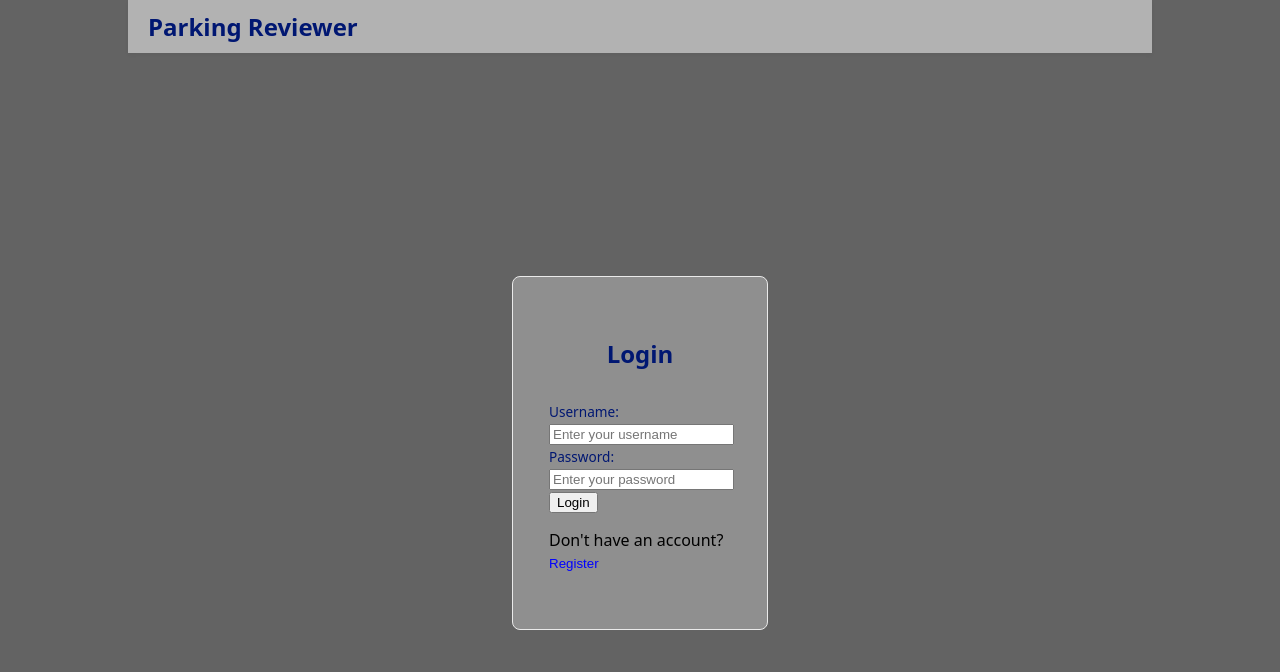
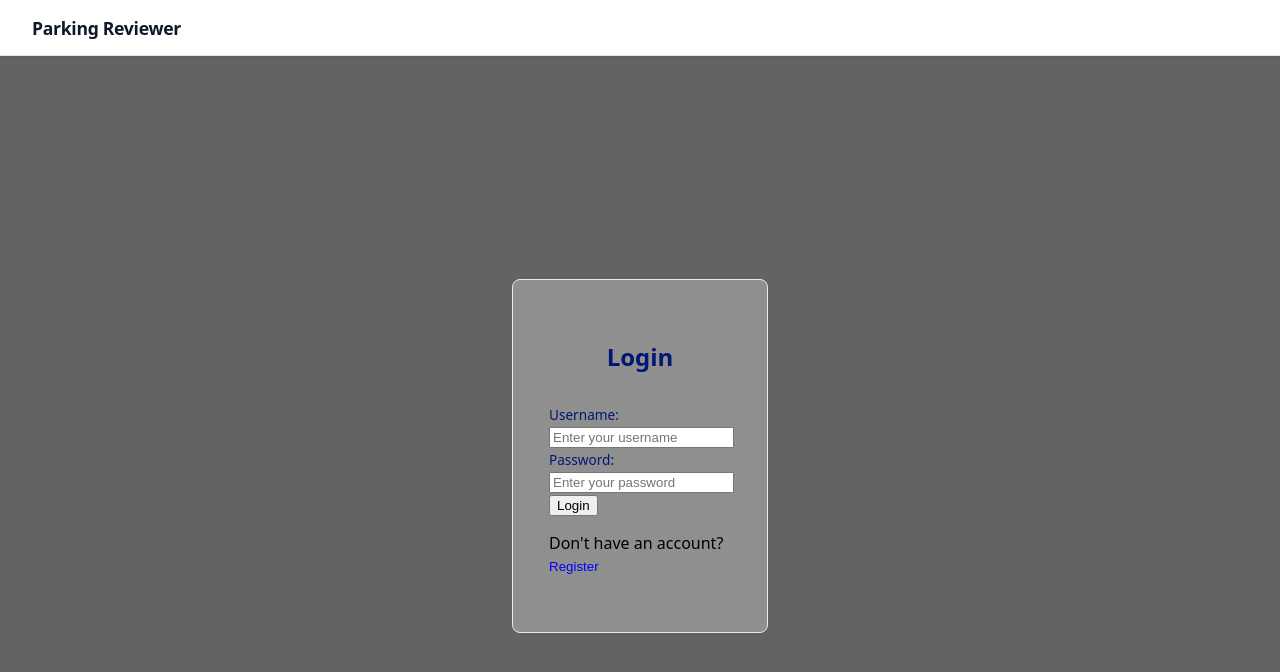
Before and after one commit to phiH007/Parking-Reviewer, a React (Vite) app in the folder frontend/: page / in a window 1280 px wide. Shown: the top 672 px of the page. Built offline with nearby package versions, Linux system fonts and the light colour scheme.

Commit message:
menubar redesign

```diff
--- a/frontend/src/App.css
+++ b/frontend/src/App.css
@@ -1,7 +1,7 @@
 .app-container {
   display: flex;
   flex-direction: column;
-  height: 100vh;
+  height: calc(100vh - 56px);
   width: 80vw;
   align-self: center;
 }
--- a/frontend/src/App.jsx
+++ b/frontend/src/App.jsx
@@ -1,7 +1,6 @@
 // src/App.jsx
 import React, { useState } from 'react';
 import Header from './components/header';
-import Sidebar from './components/sidebar';
 import Main from './components/main';
 import Login from './components/login';
 import './App.css';
@@ -10,19 +9,18 @@ function App() {
   const [user, setUser] = useState(null);
 
   return (
+    <>
+      <Header user={user} onLogout={() => setUser(null)} />
       <div className="app-container">
-      <Header user={user} onLogout={() => setUser(null)} />
         <div className="content-layout">
           {user ? (
-          <>
-            <Sidebar />
             <Main />
-          </>
           ) : (
             <Login onLogin={setUser} />
           )}
         </div>
       </div>
+    </>
   );
 }
 
--- a/frontend/src/components/header.css
+++ b/frontend/src/components/header.css
@@ -1,27 +1,59 @@
 .header {
-  background-color: #b2b2b2;
-  color: #333;
-  padding: 10px 20px;
+  background-color: #ffffff;
+  padding: 0 32px;
+  height: 56px;
   display: flex;
   justify-content: space-between;
   align-items: center;
-  box-shadow: 0 2px 4px rgba(0,0,0,0.05);
+  border-bottom: 1px solid #e2e8f0;
+  box-shadow: 0 1px 3px rgba(0, 0, 0, 0.06);
   z-index: 10;
 }
 
 .header-logo {
-  font-size: 1.5rem;
-  font-weight: bold;
-  color: #001772;
+  font-size: 1.1rem;
+  font-weight: 700;
+  color: #0f172a;
+  letter-spacing: -0.3px;
 }
 
 .header-nav {
   display: flex;
-  gap: 15px;
+  align-items: center;
+  gap: 8px;
 }
 
-.header-nav a {
+.header-nav-link {
   text-decoration: none;
-  color: #555;
+  color: #64748b;
   font-size: 0.9rem;
+  padding: 6px 12px;
+  border-radius: 6px;
+  transition: background-color 0.15s, color 0.15s;
 }
+
+.header-nav-link:hover {
+  background-color: #f1f5f9;
+  color: #0f172a;
+}
+
+.header-nav-link.active {
+  color: #2563eb;
+  font-weight: 600;
+}
+
+.header-logout {
+  background: none;
+  border: 1px solid #e2e8f0;
+  color: #64748b;
+  font-size: 0.85rem;
+  padding: 6px 14px;
+  border-radius: 6px;
+  cursor: pointer;
+  transition: background-color 0.15s, color 0.15s;
+}
+
+.header-logout:hover {
+  background-color: #f1f5f9;
+  color: #0f172a;
+}
--- a/frontend/src/components/header.jsx
+++ b/frontend/src/components/header.jsx
@@ -4,10 +4,16 @@ import './header.css';
 const Header = ({ user, onLogout }) => {
   return (
     <header className="header">
-      <div className="header-logo">Parking Reviewer</div>
+      <div className="header-logo">
+        Parking Reviewer
+      </div>
       <nav className="header-nav">
         {user && (
-          <button onClick={onLogout}>Logout</button>
+          <>
+            <a href="#home" className="header-nav-link active">Home</a>
+            <a href="#my-cars" className="header-nav-link">My Cars</a>
+            <button className="header-logout" onClick={onLogout}>Logout</button>
+          </>
         )}
       </nav>
     </header>
```
Lines whose indentation alone changed are shown as unchanged.
